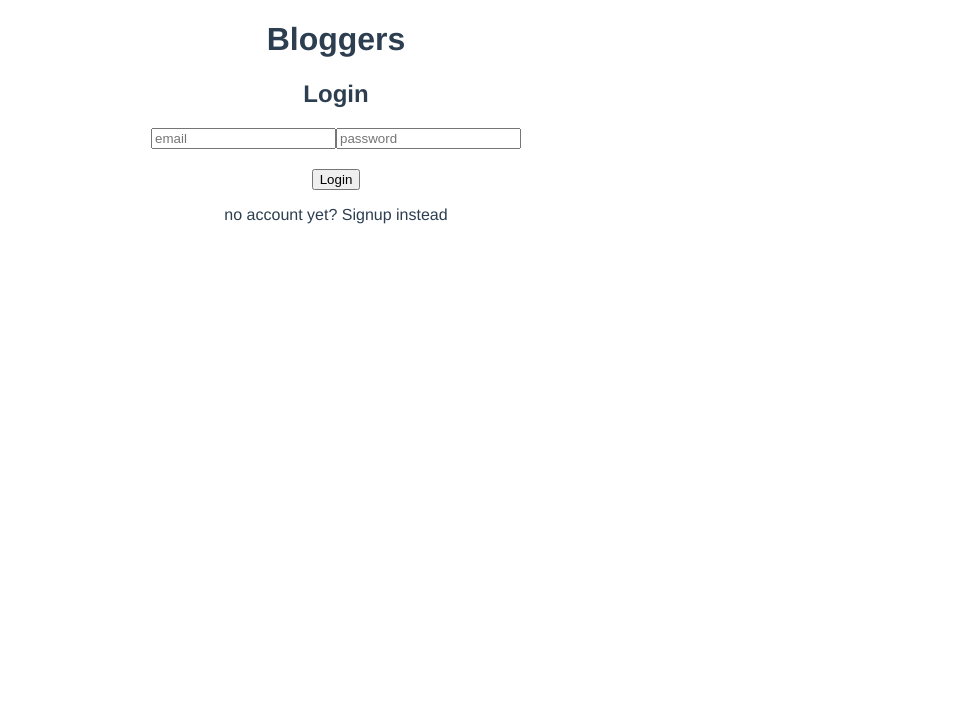
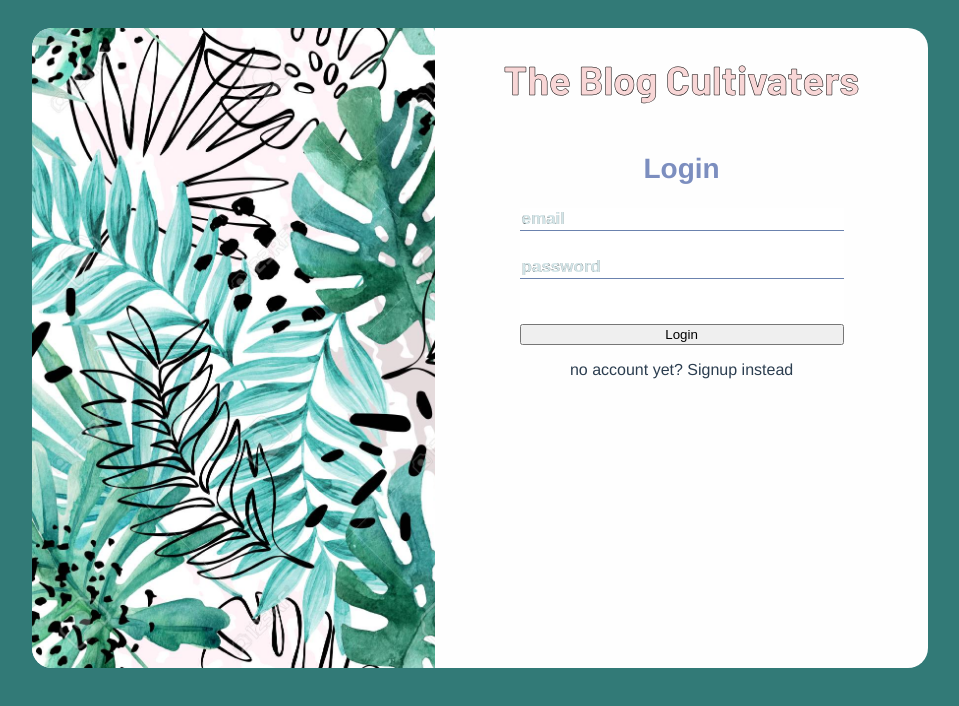
Before and after one commit to thabo-div2/lc_studios_blogs, a Vue app: page / in a window 1280 px wide. Shown: the top 706 px of the page, without its empty margins (304-1263 px from the left). Built offline with nearby package versions, Linux system fonts and the light colour scheme; no server answers.

Commit message:
update login

```diff
--- a/src/components/Login.vue
+++ b/src/components/Login.vue
@@ -1,9 +1,10 @@
 <template>
   <form @submit.prevent="handleSubmit">
-    <input type="email" required placeholder="email" v-model="email" />
-    <input type="password" required placeholder="password" v-model="password" />
+    <!-- <div class="form_img"></div> -->
+    <input class="inputs" type="email" required placeholder="email" v-model="email" />
+    <input class="inputs" type="password" required placeholder="password" v-model="password" />
     <div class="error">{{ error }}</div>
-    <button>Login</button>
+    <button class="login_btn">Login</button>
   </form>
 </template>
 
@@ -31,4 +32,86 @@ export default {
 };
 </script>
 
-<style></style>
+<style>
+  /* @import url('https://fonts.googleapis.com/css2?family=Barlow:wght@300&display=swap'); */
+  @import url('https://fonts.googleapis.com/css2?family=Barlow:wght@300;700&display=swap');
+  body  {
+    /* background: #529C79; */
+    background: #327A77;
+  }
+  .home {
+    background: #FEFEFE;
+    width: 70vw;
+    height: 80vh;
+    margin: 20px 40px 0 0;
+    border-radius: 20px;
+  }
+  #app {
+    display: flex;
+    justify-content: flex-end;
+  }
+  form {
+    background: none;
+  }
+  .title {
+    color: #F8D6D6;
+    /* color: #517FFF; */
+    display: flex;
+    -webkit-text-stroke: 0.5px black;
+    -webkit-font-smoothing: antialiased;
+    /* font-weight: bold; */
+    font-family: 'Barlow', sans-serif;
+    font-size: 40px;
+  }
+  .subtitle {
+    color: #7c8ebf;
+    /* -webkit-text-stroke: 0.5px black; */
+    /* -webkit-font-smoothing: antialiased; */
+    font-size: 28px;
+  }
+  form {
+    display: flex;
+    flex-direction: column;
+  }
+  .inputs {
+    width: 25vw;
+    border: none;
+    border-bottom: solid 1.9px #6B82AE;
+    margin: 0 0 25px 0;
+    font-size: 17px;
+    font-weight: 600;
+  }
+  .inputs::placeholder {
+    color: #d3e6e9;
+    /* color: #C9D6FF; */
+    /* color: #a1f2ee; */
+    -webkit-text-stroke: 0.1px black;
+    -webkit-font-smoothing: antialiased;
+  }
+  .inputs:focus {
+    outline: none;
+  }
+  .form_container {
+    display: flex;
+    height: 100%;
+  }
+  .form_image {
+    width: 45%;
+    background: lightblue;
+    border-radius: 20px 0 0 20px;
+    background-image: url(/img/login_image.dcc7e3bf.jpg);
+    background-size: cover;
+  }
+  .form_content {
+    display: flex;
+    flex-direction: column;
+    width: 55%;
+    align-items: center;
+  }
+  .form_image {
+    background-image: url(../assets/login_image.jpg);
+  }
+  .login_btn {
+
+  }
+</style>
--- a/src/views/Home.vue
+++ b/src/views/Home.vue
@@ -1,13 +1,17 @@
 <template>
   <div class="home">
-    <h1>Bloggers</h1>
-
-    <div v-if="showLogin">
-      <h2>Login</h2>
-      <Login />
-      <p>
-        no account yet? <span @click="showLogin = false">Signup</span> instead
-      </p>
+    <div class="form_container" v-if="showLogin">
+      <div class="form_image"></div>
+      <div class="form_content">
+        <h1 class="title">The Blog Cultivaters</h1>
+        <div>
+            <h2 class="subtitle">Login</h2>
+            <Login />
+            <p>
+              no account yet? <span @click="showLogin = false">Signup</span> instead
+            </p>
+        </div>
+      </div>
     </div>
     <div v-else>
       <h2>Sign up</h2>
--- a/src/views/ViewPost.vue
+++ b/src/views/ViewPost.vue
@@ -38,9 +38,9 @@ export default {
 </script>
 
 <style>
-img {
+/* img {
 	width: 300px;
 	height: 300px;
 	object-fit: cover;
-}
+} */
 </style>
```
Also changed, not shown: src/assets/login_image.jpg (added), 1 other file (tests, documents, lock files or other folders).
